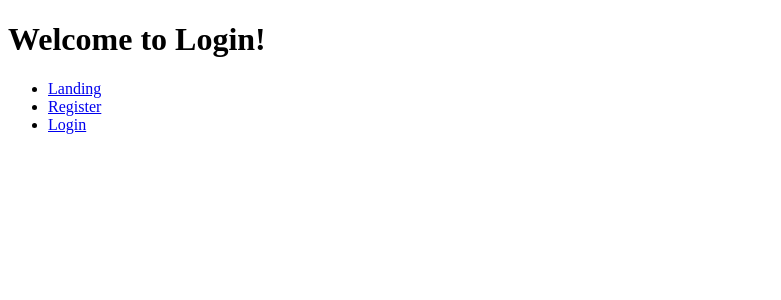
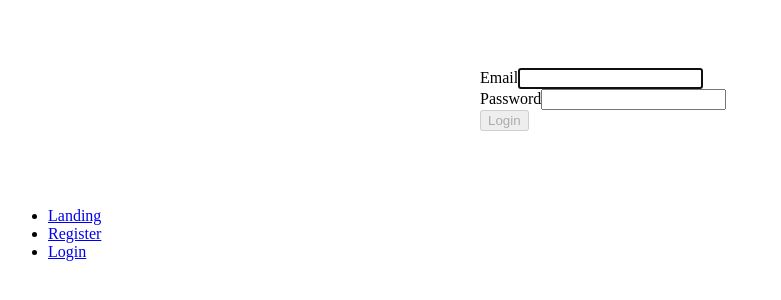
Before and after one commit to IngesoftersG1/Front-end, a React (Create React App) app in the folder picaditosf/: page /login in a window 1280 px wide. Shown: the top 300 px of the page, without its empty margins (0-781 px from the left). Built offline with nearby package versions, Linux system fonts and the light colour scheme.

Commit message:
primer html con los datos basicos del formulario

```diff
--- a/picaditosf/package.json
+++ b/picaditosf/package.json
@@ -4,6 +4,7 @@
   "private": true,
   "dependencies": {
     "react": "^16.2.0",
+    "react-bootstrap": "^0.32.1",
     "react-dom": "^16.2.0",
     "react-router-dom": "^4.2.2",
     "react-scripts": "1.1.1"
--- /dev/null
+++ b/picaditosf/src/Components/Login.css
@@ -0,0 +1,10 @@
+@media all and (min-width: 480px) {
+  .Login {
+    padding: 60px 0;
+  }
+
+  .Login form {
+    margin: 0 auto;
+    max-width: 320px;
+  }
+}
--- a/picaditosf/src/Components/Login.js
+++ b/picaditosf/src/Components/Login.js
@@ -1,9 +1,62 @@
-import React from 'react'
+import React, { Component } from "react";
+import { Button, FormGroup, FormControl, ControlLabel } from "react-bootstrap";
+import "./Login.css";
 
-const Login = () => (
-  <div>
-    <h1>Welcome to Login!</h1>
-  </div>
-)
+export default class Login extends Component {
+  constructor(props) {
+    super(props);
 
-export default Login
+    this.state = {
+      email: "",
+      password: ""
+    };
+  }
+
+  validateForm() {
+    return this.state.email.length > 0 && this.state.password.length > 0;
+  }
+
+  handleChange = event => {
+    this.setState({
+      [event.target.id]: event.target.value
+    });
+  }
+
+  handleSubmit = event => {
+    event.preventDefault();
+  }
+
+  render() {
+    return (
+      <div className="Login">
+        <form onSubmit={this.handleSubmit}>
+          <FormGroup controlId="email" bsSize="large">
+            <ControlLabel>Email</ControlLabel>
+            <FormControl
+              autoFocus
+              type="email"
+              value={this.state.email}
+              onChange={this.handleChange}
+            />
+          </FormGroup>
+          <FormGroup controlId="password" bsSize="large">
+            <ControlLabel>Password</ControlLabel>
+            <FormControl
+              value={this.state.password}
+              onChange={this.handleChange}
+              type="password"
+            />
+          </FormGroup>
+          <Button
+            block
+            bsSize="large"
+            disabled={!this.validateForm()}
+            type="submit"
+          >
+            Login
+          </Button>
+        </form>
+      </div>
+    );
+  }
+}
--- a/picaditosf/src/Components/Register.html
+++ /dev/null
@@ -1 +0,0 @@
-<h1> "hola" </h1>
```
Also changed, not shown: picaditosf/src/Componentstree/picaditos-arbol-compnentes.png (added).
